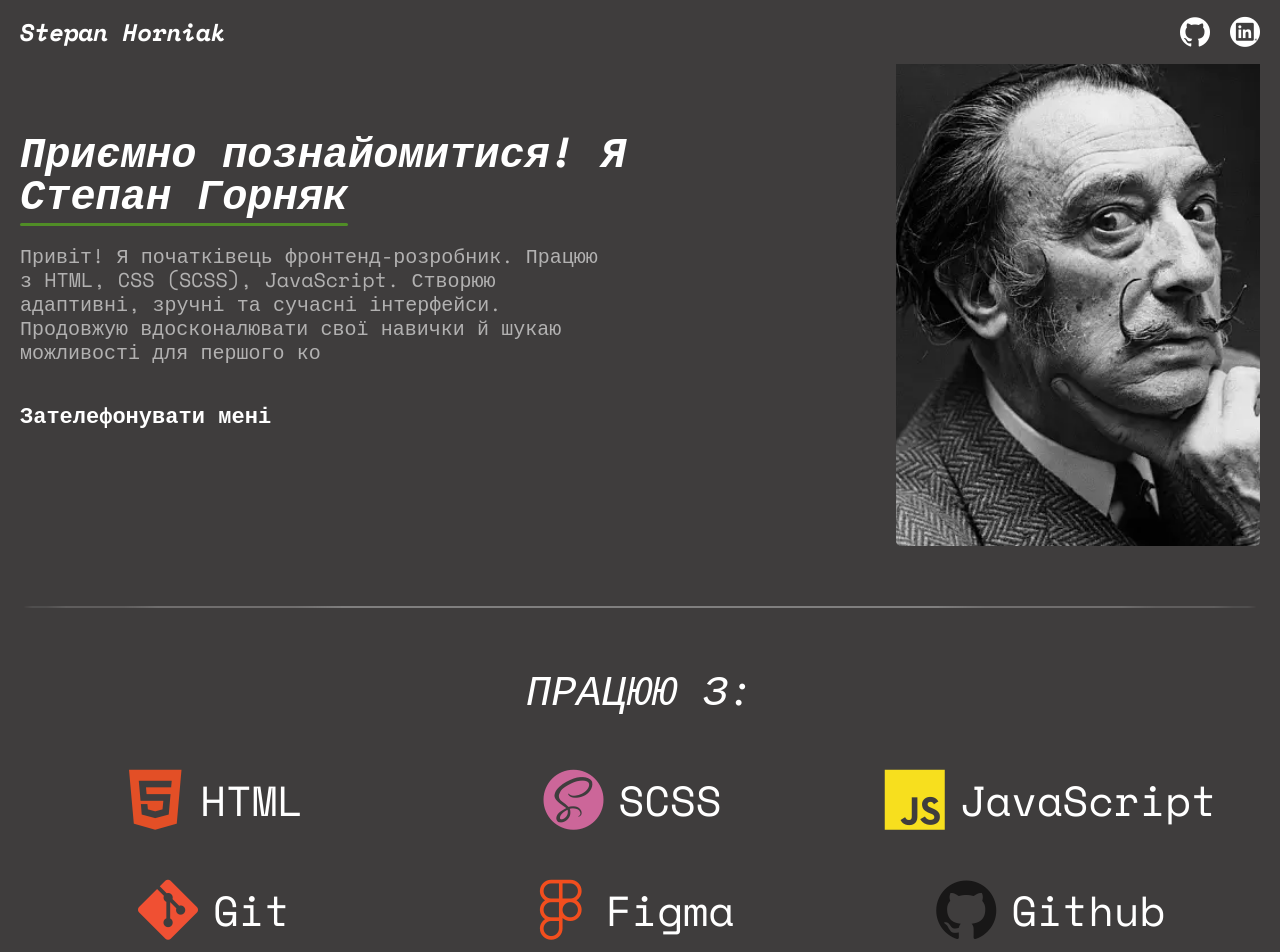
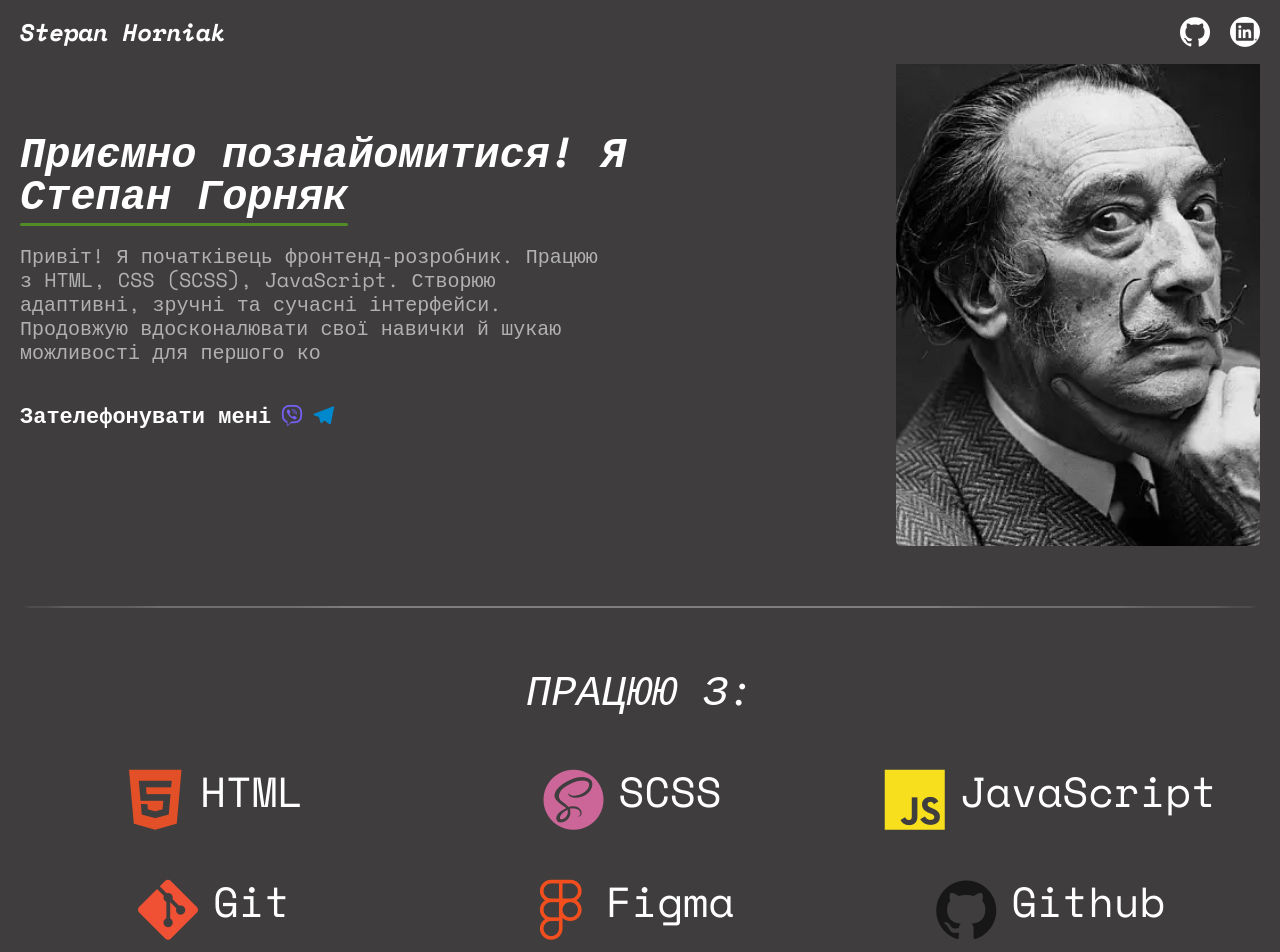
Before and after one commit to stepan-horniak/portfolio, a plain HTML site: page index.html in a window 1280 px wide. Shown: the top 952 px of the page. Drawn offline with Linux system fonts and the light colour scheme.

Commit message:
add-project-yourMeal

```diff
--- a/index.html
+++ b/index.html
@@ -38,7 +38,9 @@
             <div class="info-hero__text">Привіт! Я початківець фронтенд-розробник. Працюю з HTML, CSS (SCSS),
               JavaScript. Створюю адаптивні, зручні та сучасні інтерфейси. Продовжую вдосконалювати свої навички й шукаю
               можливості для першого комерційного досвіду.</div>
-            <a href="tel:+380951106981" class="info-hero__button-contact button">Зателефонувати мені</a>
+
+            <a href="tel:+380951106981" class="info-hero__button-contact button">Зателефонувати мені <span
+                class="_icon-viber"></span><span class="_icon-telegram"></span></a>
           </div>
           <div class="hero__image">
             <img src="./images/hero-image.webp" alt="фото Степана Горняка">
@@ -108,6 +110,12 @@
               <img src="./images/progects/5/EduPlay-Learning Page-tell-portrait.png" alt="">
             </div>
           </a>
+          <a href=" https://stepan-horniak.github.io/your-meal/" target="_blank" class="progects__block block-progects">
+            <div class="block-progects__title">your-meal</div>
+            <div class="block-progects__images">
+
+            </div>
+          </a>
         </div>
       </div>
     </section>
--- a/scss/_page.scss
+++ b/scss/_page.scss
@@ -184,6 +184,20 @@
   // .info-hero__button-contact
 
   &__button-contact {
+    display: flex;
+    align-items: center;
+    gap: toRem(10);
+    max-width: fit-content;
+    & > span:nth-child(1) {
+      &::before {
+        color: #7360f2;
+      }
+    }
+    & > span:nth-child(2) {
+      &::before {
+        color: #0088cc;
+      }
+    }
   }
 }
 //=============================
@@ -203,14 +217,13 @@
   // .skills__row
 
   &__row {
-    display: grid;
-    grid-template-columns: repeat(3, 1fr);
-    justify-items: center;
+    display: flex;
+    flex-wrap: wrap;
     row-gap: toRem(50);
     column-gap: toRem(15);
-    position: relative;
     @media (max-width: toEm(767.98)) {
       row-gap: toRem(30);
+      column-gap: toRem(15);
     }
     @media (max-width: toEm(500)) {
       row-gap: toRem(30);
@@ -218,37 +231,14 @@
       justify-content: space-around;
       flex-wrap: wrap;
     }
-
-    // & > span {
-    //   width: 100%;
-    //   height: 2px;
-
-    //   left: 0px;
-    //   top: 0px;
-    //   background-color: red;
-    //   position: absolute;
-    //   position: relative;
-
-    //   &::before {
-    //     content: "";
-    //     width: 20px;
-    //     height: 20px;
-    //     border-right: 2px solid red;
-    //     border-top: 2px solid red;
-    //     transform: rotate(45deg) translate(-40%, -30%);
-    //     position: absolute;
-    //     right: 0;
-    //     top: 50%;
-    //   }
-    // }
   }
 
   // .skills__block
 
   &__block {
+    flex: 1 1 toRem(300);
     display: flex;
-    align-items: center;
-
+    justify-content: center;
     gap: toRem(15);
     font-size: toRem(42);
     @media (max-width: toEm(767.98)) {
```
Also changed, not shown: css/style.css.
